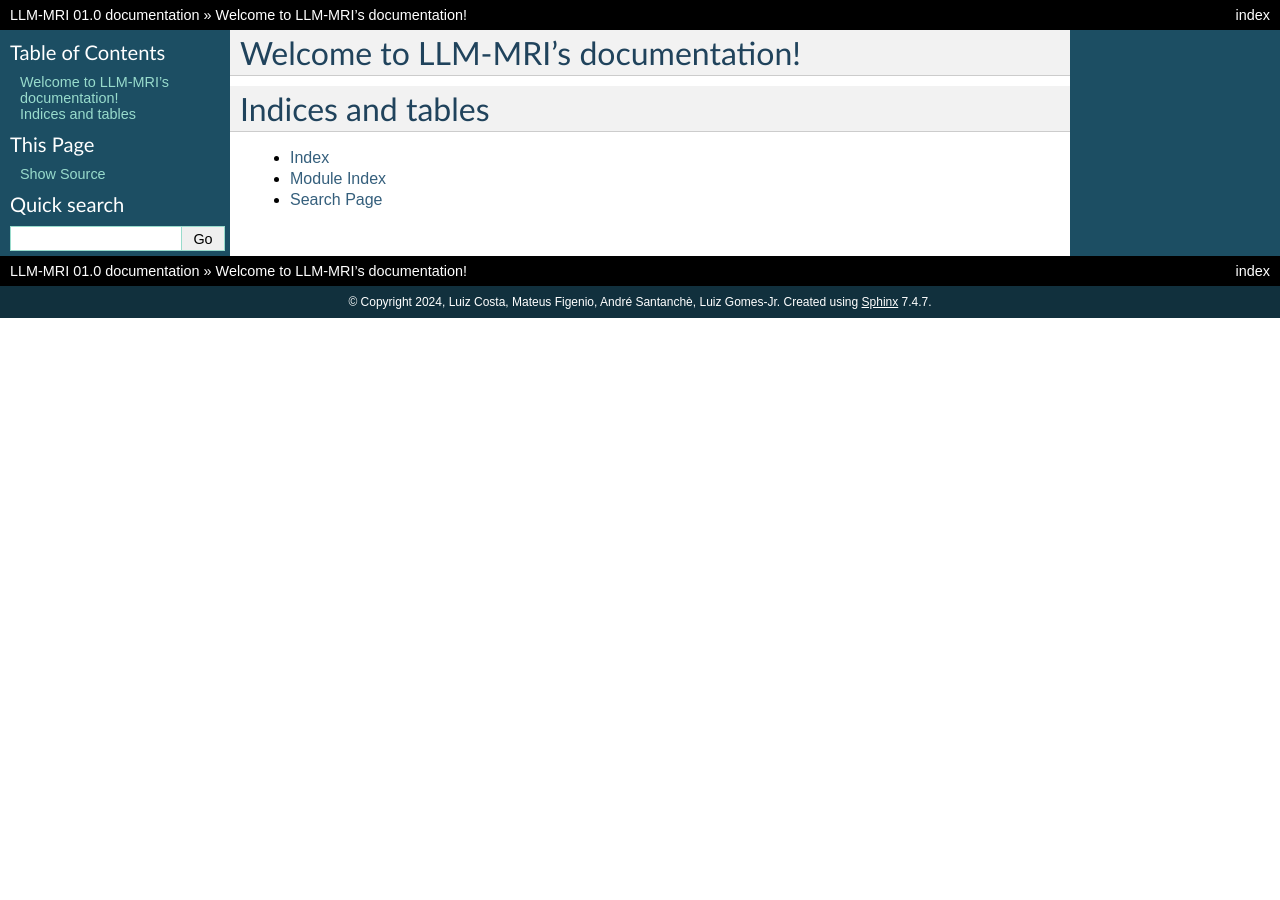
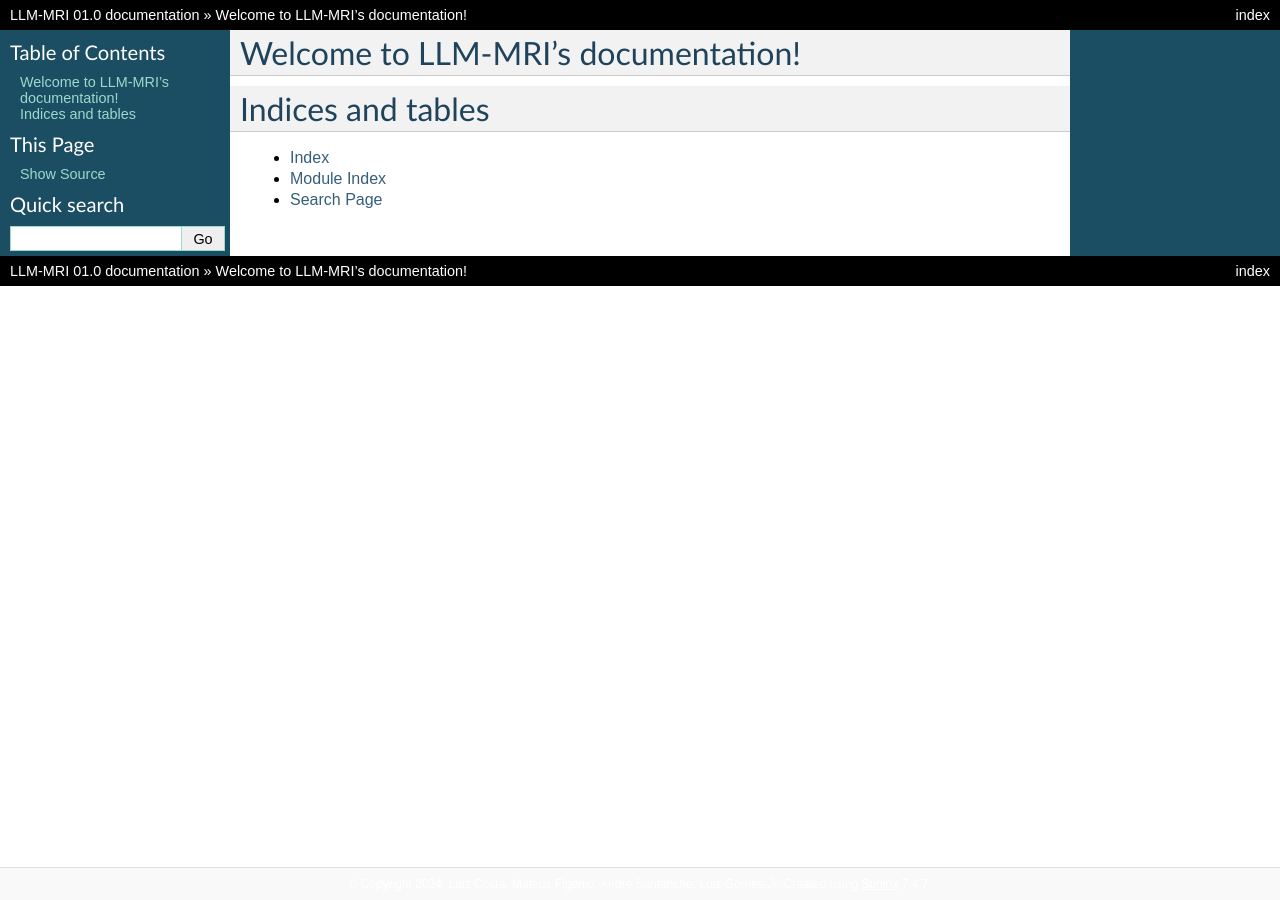
Before and after one commit to explic-ai/LLM-MRI, a Sphinx documentation site: the page built from docs/index.rst, in a window 1280 px wide. Built offline with Sphinx 7.4.7, drawn with Linux system fonts in a browser that asks for light colours.

Commit message:
footline adjustment

```diff
--- /dev/null
+++ b/docs/_static/custom.css
@@ -0,0 +1,10 @@
+/* Adjust the footer to stick to the bottom */
+.footer {
+    position: fixed;
+    bottom: 0;
+    width: 100%;
+    background: #f9f9f9;
+    padding: 10px 0;
+    text-align: center;
+    border-top: 1px solid #ddd;
+}
--- a/docs/conf.py
+++ b/docs/conf.py
@@ -16,13 +16,13 @@
     "sphinx.ext.autodoc"
 ]
 
-html_theme = "classic"  # Changed to a built-in theme
-
-templates_path = ['_templates']
-exclude_patterns = ['_build', 'Thumbs.db', '.DS_Store']
+html_theme = "classic"
 html_static_path = ['_static']
 
-# Optional: Add theme options (specific to the theme you choose)
+# Include custom CSS file
+def setup(app):
+    app.add_css_file('custom.css')
+
 html_theme_options = {
     'rightsidebar': False,
     'relbarbgcolor': 'black'
```
